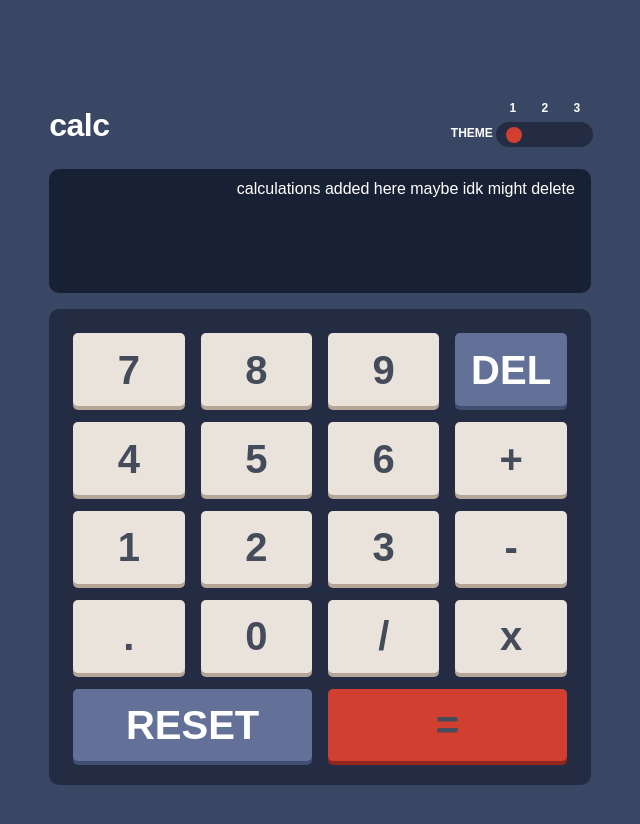
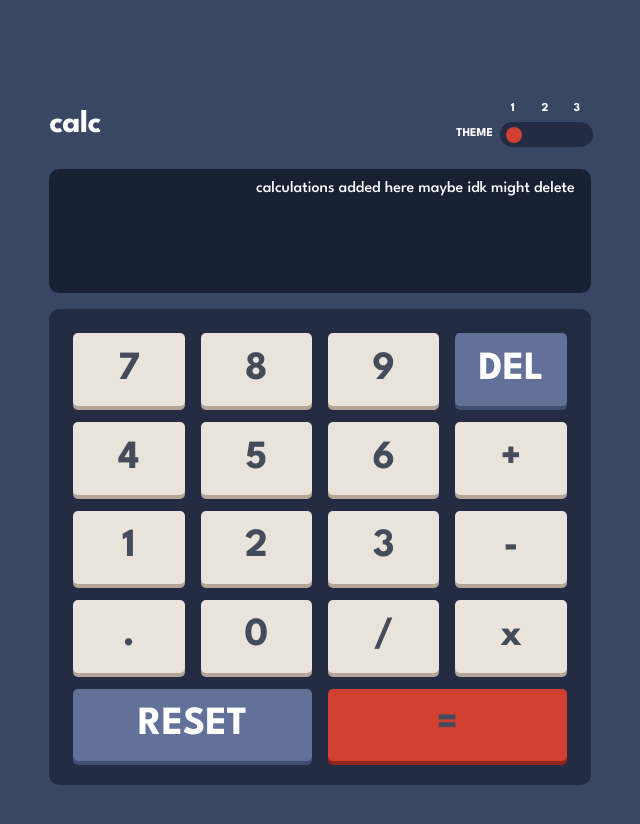
Before and after one commit to pronoia9/puny-math, a React (Vite) app: page / in a window 1280 px wide. Shown: the top 824 px of the page, without its empty margins (320-960 px from the left). Built offline with nearby package versions, Linux system fonts and the light colour scheme.

Commit message:
add font

```diff
--- a/src/styles/GlobalStyles.js
+++ b/src/styles/GlobalStyles.js
@@ -1,6 +1,11 @@
 import { createGlobalStyle } from 'styled-components';
 
 export const GlobalStyles = createGlobalStyle`
+  @font-face {
+    font-family: 'League Spartan';
+    src: url('/fonts/LeagueSpartan-VariableFont_wght.ttf');
+  }
+
   :root {
     /* Backgrounds */
     --color-bg-main: ${({ theme }) => theme.bgMain};
@@ -23,7 +28,7 @@ export const GlobalStyles = createGlobalStyle`
     --color-text-keys-submit: ${({ theme }) => theme.textKeysSubmit};
     /* Typography */
     --font: 'League Spartan', sans-serif;
-    --font-size: 32px;
+    --font-size: 2rem;
   }
 
   // Set core root defaults
@@ -33,7 +38,8 @@ export const GlobalStyles = createGlobalStyle`
 
   // Set core body defaults
   body {
-    min-height: 100vh;
+    width: 100%;
+    height: 100vh;
     text-rendering: optimizeSpeed;
     line-height: 1.5;
     font-family: var(--font);
```
Also changed, not shown: public/fonts/LeagueSpartan-VariableFont_wght.ttf (added), public/fonts/OFL.txt (added), public/fonts/README.txt (added).
